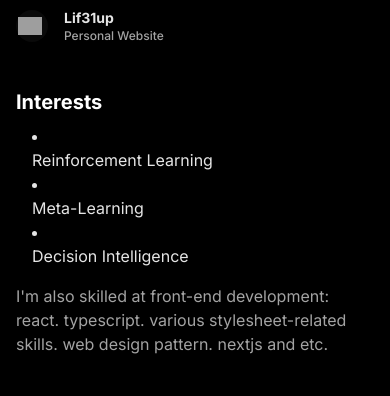
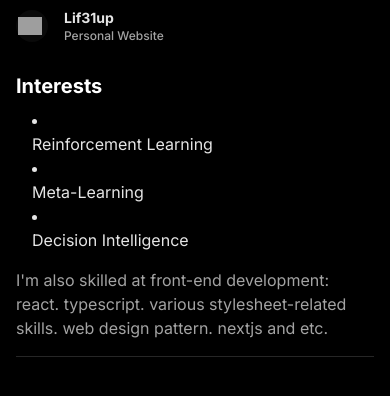
Before and after one commit to lif31up/personal-website, a Next.js app: page / in a window 390 px wide. Shown: the top 396 px of the page. Built offline with nearby package versions, Linux system fonts and the light colour scheme; no server answers; grey boxes are pictures that could not be loaded.

Commit message:
feat: add divider

```diff
--- a/component/feature/Interest.tsx
+++ b/component/feature/Interest.tsx
@@ -20,12 +20,12 @@ function Presenter({ data }: DefaultProps<PresenterDataType>) {
   });
 
   const style: TailProperties = {
-    box: "w-full h-full lg:mt-4 mt-8 lg:mb-0 mb-2 px-4 lg:px-0",
+    box: "w-full h-full pb-4 lg:mt-4 mt-4 lg:mb-0 mb-2 lg:px-0 border-b border-b-neutral-800",
     layout: "grid justify-items-start items-start",
     typo: "text-white",
   };
   return (
-    <section className="w-full h-fit lg:pb-12 lg:px-80">
+    <section className="w-full h-fit lg:pb-12 lg:px-80 px-4">
       <div className={cn(style)}>
         <h1 className="mb-2 text-white font-bold text-xl">Interests</h1>
         <div className="lg:ml-6 ml-4 text-neutral-200">
```
